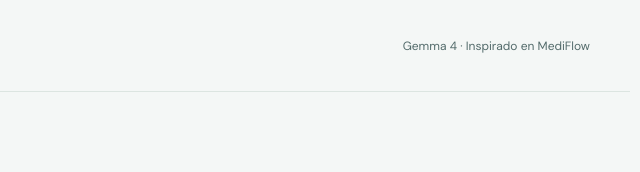
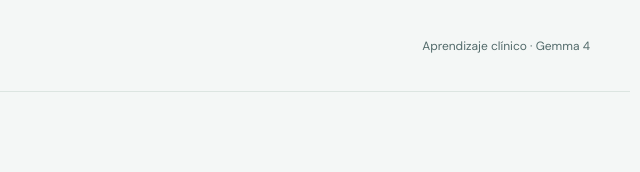
Before and after one commit to JYRS20/cie10-edu, a plain HTML site: page static/index.html in a window 1280 px wide. Shown: the top 172 px of the page, 640-1280 px from the left. Drawn offline with Linux system fonts and the light colour scheme; no server answers.

Commit message:
style: identidad independiente de CIE-10 Edu

```diff
--- a/static/index.html
+++ b/static/index.html
@@ -1,6 +1,6 @@
 <!doctype html>
 <html lang="es"><head><meta charset="utf-8"><meta name="viewport" content="width=device-width,initial-scale=1"><title>CIE-10 Edu | Aprende con casos</title><link rel="stylesheet" href="/style.css"><script src="/app.js" defer></script></head>
-<body><header><a href="/" class="brand">CIE-10 <span>Edu</span></a><span class="tag">Gemma 4 · Inspirado en MediFlow</span></header>
+<body><header><a href="/" class="brand">CIE-10 <span>Edu</span></a><span class="tag">Aprendizaje clínico · Gemma 4</span></header>
 <main><section class="hero"><p class="eyebrow">TU LABORATORIO DE CODIFICACIÓN</p><h1>Un caso. Una explicación.<br><em>Algo nuevo que aprender.</em></h1><p>Explora casos educativos con Gemma 4 y contrasta sus propuestas con un catálogo de 11.008 códigos CIE-10.</p><p id="health" class="status" role="status">Comprobando conexión…</p></section>
 <div class="workspace"><section class="input-panel"><h2>Tu caso de estudio</h2><p class="muted">Usa ejemplos ficticios y sin identificadores personales. El contenido se enviará a Google para analizarlo.</p><label for="case">Caso clínico educativo</label><textarea id="case" maxlength="12000" rows="8" placeholder="Ej.: Caso ficticio. El informe indica neumonía no especificada, código J189. No se describen otros diagnósticos."></textarea>
 <div class="examples"><span>Prueba un ejemplo</span><button type="button" data-example="neumonia">Neumonía</button><button type="button" data-example="infarto">Infarto</button><button type="button" data-example="ambiguo">Texto ambiguo</button></div>
```
Also changed, not shown: 3 other files.
